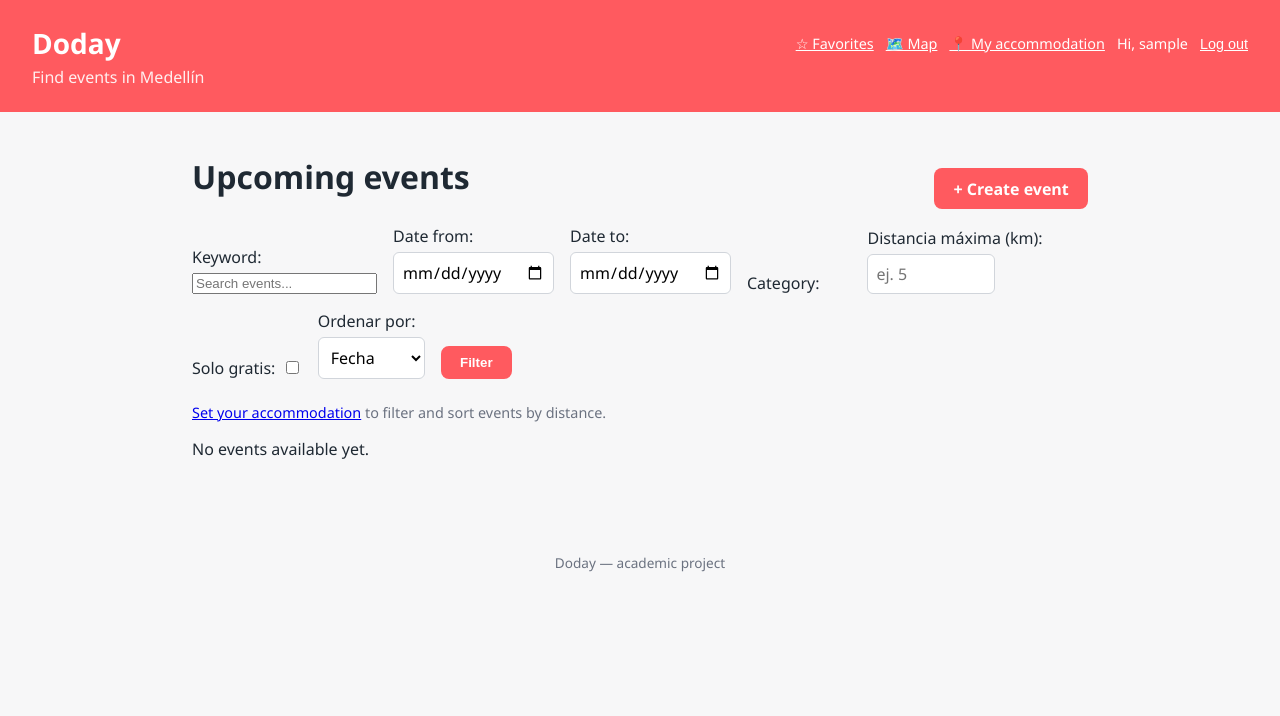
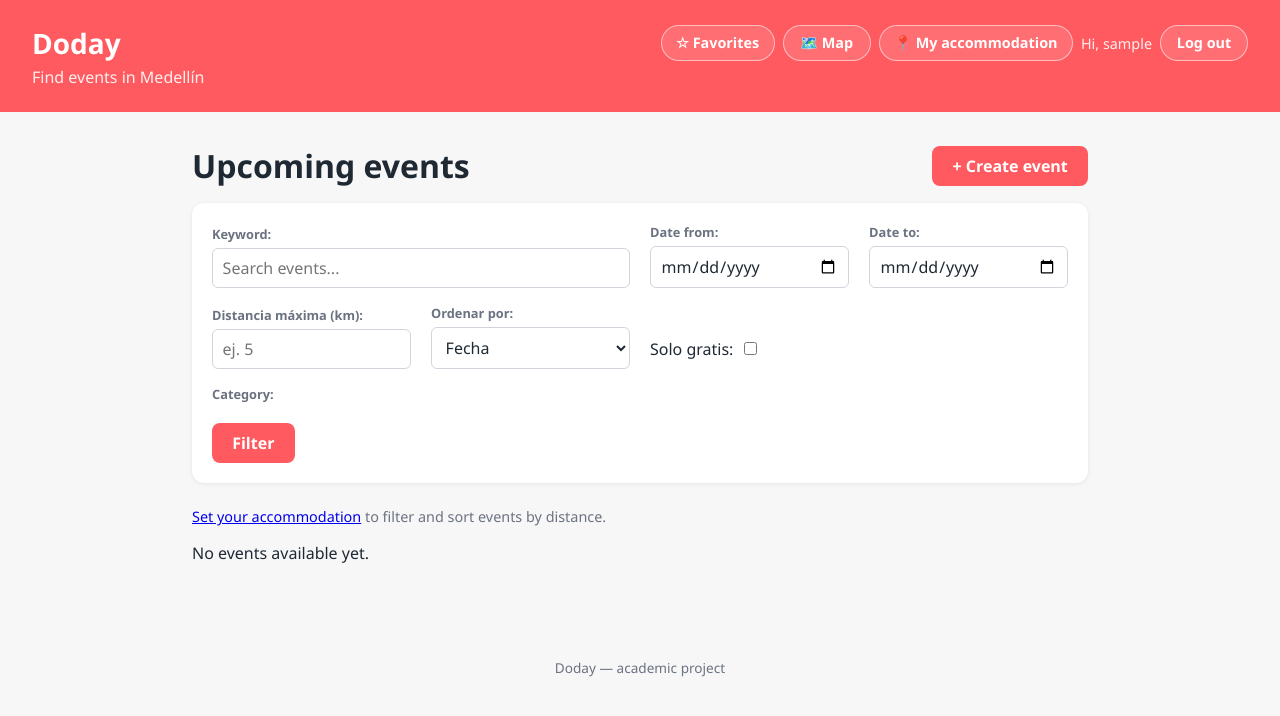
Before and after one commit to JANATAROTO/Doday-Project, a Django app: page / in a window 1280 px wide. Shown: the top 716 px of the page. Run offline with Django 5.2, Linux system fonts and the light colour scheme; the visitor is signed in with stand-in values (Sample User, id 1); data that the repository does not hold is empty.

Commit message:
REQ-29: estandarizacion de IU.

```diff
--- a/events/static/events/style.css
+++ b/events/static/events/style.css
@@ -27,6 +27,8 @@ body {
     display: flex;
     align-items: center;
     justify-content: space-between;
+    flex-wrap: wrap;
+    gap: 0.75rem;
 }
 
 .brand {
@@ -39,28 +41,53 @@ body {
 .auth-status {
     display: flex;
     align-items: center;
-    gap: 0.75rem;
+    flex-wrap: wrap;
+    justify-content: flex-end;
+    gap: 0.5rem;
     font-size: 0.9rem;
 }
 
-.auth-status a {
+/* Los accesos de la esquina superior derecha son botones de un mismo tamaño:
+   antes eran enlaces subrayados sueltos, de alto distinto según el texto y sin
+   zona de clic clara sobre el rojo de la cabecera. El saludo queda aparte
+   (.auth-greeting) porque es texto, no una acción. */
+.auth-status a,
+.link-button {
+    display: inline-flex;
+    align-items: center;
+    justify-content: center;
+    gap: 0.3rem;
+    min-height: 2.25rem;
+    /* Un ancho mínimo para que "Map" no quede mucho más corto que sus
+       vecinos; los textos largos siguen creciendo con su contenido. */
+    min-width: 5.5rem;
+    padding: 0 0.9rem;
+    border: 1px solid rgba(255, 255, 255, 0.55);
+    border-radius: 999px;
+    background: rgba(255, 255, 255, 0.12);
     color: white;
-    text-decoration: underline;
+    font: inherit;
+    font-weight: 600;
+    line-height: 1;
+    text-decoration: none;
+    white-space: nowrap;
+    cursor: pointer;
+    transition: background 0.15s ease;
+}
+
+.auth-status a:hover,
+.link-button:hover {
+    background: rgba(255, 255, 255, 0.26);
+}
+
+.auth-greeting {
+    opacity: 0.9;
+    white-space: nowrap;
 }
 
 .logout-form {
-    display: inline;
+    display: inline-flex;
     margin: 0;
-}
-
-.link-button {
-    background: none;
-    border: none;
-    color: white;
-    text-decoration: underline;
-    cursor: pointer;
-    font-size: 0.9rem;
-    padding: 0;
 }
 
 .tagline {
@@ -240,61 +267,70 @@ h1 {
     line-height: 1.6;
 }
 
+/* Un solo tamaño para todos los botones de acción: antes cada uno traía su
+   propio padding, tipografía y margen, así que una fila de botones ("Filter" +
+   "Clear", o las acciones del detalle) salía escalonada. Solo el color cambia
+   de un botón a otro. */
+.edit-link,
+.delete-link,
+.delete-button,
+.share-button,
+.filter-form button,
+.filter-form .filter-clear {
+    display: inline-flex;
+    align-items: center;
+    justify-content: center;
+    gap: 0.35rem;
+    min-height: 2.5rem;
+    margin: 0;
+    padding: 0 1.2rem;
+    border: 1px solid transparent;
+    border-radius: 8px;
+    font: inherit;
+    font-weight: 600;
+    line-height: 1;
+    text-align: center;
+    text-decoration: none;
+    white-space: nowrap;
+    cursor: pointer;
+}
+
 .edit-link {
-    display: inline-block;
-    margin-top: 1.5rem;
     background: var(--primary);
     color: white;
-    text-decoration: none;
-    font-weight: 600;
-    padding: 0.6rem 1.2rem;
-    border-radius: 8px;
 }
 
+/* El margen superior que antes traía cada botón vive aquí, para que quitarlo
+   de los botones no junte la fila con el precio. */
 .event-actions {
     display: flex;
+    flex-wrap: wrap;
+    align-items: center;
     gap: 0.75rem;
+    margin-top: 1.5rem;
+}
+
+.event-actions .favorite-form {
+    margin: 0;
 }
 
 .delete-link {
-    display: inline-block;
-    margin-top: 1.5rem;
     background: transparent;
     color: #b91c1c;
-    text-decoration: none;
-    font-weight: 600;
-    padding: 0.6rem 1.2rem;
-    border-radius: 8px;
-    border: 1px solid #b91c1c;
+    border-color: #b91c1c;
 }
 
 .delete-button {
     background: #b91c1c;
     color: white;
-    border: none;
-    padding: 0.6rem 1.4rem;
-    border-radius: 8px;
-    font-weight: 600;
-    cursor: pointer;
 }
 
-.favorite-button {
-    border: none;
-    cursor: pointer;
-    font: inherit;
-}
+/* .favorite-button siempre acompaña a .edit-link o .delete-link, así que el
+   tamaño ya se lo dan ellos. */
 
 .share-button {
-    display: inline-block;
-    margin-top: 1.5rem;
     background: #2563eb;
     color: white;
-    border: none;
-    font: inherit;
-    font-weight: 600;
-    padding: 0.35rem 1.2rem;
-    border-radius: 8px;
-    cursor: pointer;
 }
 
 .event-card-link {
@@ -318,12 +354,19 @@ h1 {
     margin: 0;
 }
 
+/* Las opciones de búsqueda (palabra clave, fechas, distancia y orden) se
+   presentan como un panel con rejilla: se leen como un solo bloque de filtros
+   y los controles quedan alineados en columnas en vez de escalonados. */
 .filter-form {
-    display: flex;
-    align-items: flex-end;
-    flex-wrap: wrap;
-    gap: 1rem;
+    display: grid;
+    grid-template-columns: repeat(auto-fit, minmax(10.5rem, 1fr));
+    align-items: end;
+    gap: 1rem 1.25rem;
     margin: 1rem 0 1.5rem;
+    padding: 1.25rem;
+    background: var(--card-bg);
+    border-radius: 12px;
+    box-shadow: 0 1px 4px rgba(0, 0, 0, 0.08);
 }
 
 .filter-form p {
@@ -333,17 +376,104 @@ h1 {
     margin: 0;
 }
 
-.filter-form input[type="date"] {
-    padding: 0.5rem;
+.filter-form label {
+    font-size: 0.8rem;
+    font-weight: 600;
+    color: var(--muted);
+}
+
+/* Mismo alto, borde y tipografía para todos los campos, sean texto, fecha,
+   número o selector; antes la palabra clave salía sin estilo y más baja. */
+.filter-form input[type="text"],
+.filter-form input[type="date"],
+.filter-form input[type="number"],
+.filter-form select {
+    width: 100%;
+    min-height: 2.5rem;
+    padding: 0.5rem 0.6rem;
     border: 1px solid #d1d5db;
     border-radius: 6px;
+    background: white;
     font-family: inherit;
     font-size: 1rem;
+    color: inherit;
+}
+
+/* Posición de cada control en la rejilla. Va en CSS porque la plantilla pinta
+   el formulario con {{ form.as_p }} y el orden de los campos lo fija
+   search.forms.EventFilterForm. */
+.filter-form p:has(> #id_q) {
+    grid-column: span 2;
+    order: 1;
+}
+
+.filter-form p:has(> #id_date_from) {
+    order: 2;
+}
+
+.filter-form p:has(> #id_date_to) {
+    order: 3;
+}
+
+.filter-form p:has(> #id_radius_km) {
+    order: 4;
+}
+
+.filter-form p:has(> #id_sort) {
+    order: 5;
+}
+
+.filter-form p:has(> #id_free_only) {
+    order: 6;
+}
+
+/* Las categorías son una fila entera: son tantas casillas que en una sola
+   columna se apilarían y estirarían el resto de la rejilla.
+
+   Ojo: aquí hay dos elementos, no uno. {{ form.as_p }} envuelve el campo en un
+   <p>, pero el widget de categorías es un <div> y un <div> cierra el <p> en el
+   parser de HTML, así que la etiqueta y las casillas acaban siendo hermanas
+   sueltas de la rejilla, más un <p> vacío al final. De ahí el selector por
+   hermano adyacente y el margen negativo, que devuelve la etiqueta junto a sus
+   casillas con la misma separación que en los demás campos. */
+.filter-form p:has(+ #id_category) {
+    grid-column: 1 / -1;
+    order: 7;
+    margin-bottom: -0.7rem;
+}
+
+.filter-form #id_category {
+    grid-column: 1 / -1;
+    order: 8;
+}
+
+/* El <p> huérfano que deja el cierre del widget de categorías. */
+.filter-form p:empty {
+    display: none;
+}
+
+/* Los botones cierran el panel, juntos y del mismo tamaño. */
+.filter-form .filter-actions {
+    display: flex;
+    flex-wrap: wrap;
+    gap: 0.75rem;
+    grid-column: 1 / -1;
+    order: 9;
+}
+
+/* Los errores de formulario (p. ej. fechas invertidas) encabezan el panel. */
+.filter-form > ul.errorlist {
+    grid-column: 1 / -1;
+    order: 0;
 }
 
 @media (max-width: 760px) {
     .events-layout {
         grid-template-columns: 1fr;
+    }
+
+    .filter-form p:has(> #id_q) {
+        grid-column: auto;
     }
 
     .map-panel {
@@ -369,17 +499,6 @@ h1 {
     width: auto;
 }
 
-/* REQ-08: the radius input is a filter of its own, not a sub-option of the
-   free-admission checkbox it sits next to. */
-.filter-form input[type="number"] {
-    padding: 0.5rem;
-    border: 1px solid #d1d5db;
-    border-radius: 6px;
-    font-family: inherit;
-    font-size: 1rem;
-    width: 8rem;
-}
-
 .filter-form .helptext {
     font-size: 0.8rem;
     font-weight: normal;
@@ -387,33 +506,32 @@ h1 {
     max-width: 14rem;
 }
 
-/* REQ-14: the order selector, styled like the other filter inputs so it does
-   not read as a different kind of control. */
-.filter-form select {
-    padding: 0.5rem;
-    border: 1px solid #d1d5db;
-    border-radius: 6px;
-    font-family: inherit;
-    font-size: 1rem;
-    background: white;
-}
-
 /* Keep the free-admission checkbox on one line with its own label, so it
-   cannot be mistaken for a sub-option of the filter beside it. */
+   cannot be mistaken for a sub-option of the filter beside it. El min-height
+   la baja hasta la línea de los campos de su fila, que son más altos. */
 .filter-form p:has(> #id_free_only) {
     flex-direction: row;
     align-items: center;
     gap: 0.4rem;
+    min-height: 2.5rem;
+}
+
+.filter-form p:has(> #id_free_only) label {
+    font-size: 1rem;
+    font-weight: normal;
+    color: inherit;
 }
 
 .filter-form button {
     background: var(--primary);
     color: white;
-    border: none;
-    padding: 0.55rem 1.2rem;
-    border-radius: 8px;
-    font-weight: 600;
-    cursor: pointer;
+}
+
+/* "Clear" es la acción secundaria: mismo tamaño, color más discreto. */
+.filter-form .filter-clear {
+    background: white;
+    color: var(--dark);
+    border-color: #d1d5db;
 }
 
 .filter-form ul.errorlist {
--- a/events/templates/events/base.html
+++ b/events/templates/events/base.html
@@ -18,7 +18,7 @@
                 {% if user.is_authenticated %}
                     {# REQ-01: the only way to review or change a saved accommodation. #}
                     <a href="{% url 'navigation:accommodation_edit' %}">📍 My accommodation</a>
-                    <span>Hi, {{ user.username }}</span>
+                    <span class="auth-greeting">Hi, {{ user.username }}</span>
                     <form method="post" action="{% url 'logout' %}" class="logout-form">
                         {% csrf_token %}
                         <button type="submit" class="link-button">Log out</button>
--- a/events/templates/events/event_list.html
+++ b/events/templates/events/event_list.html
@@ -12,8 +12,10 @@
 
 <form method="get" class="filter-form">
     {{ filter_form.as_p }}
-    <button type="submit">Filter</button>
-    {% if filter_form.data %}<a href="{% url 'events:event_list' %}">Clear</a>{% endif %}
+    <div class="filter-actions">
+        <button type="submit">Filter</button>
+        {% if filter_form.data %}<a class="filter-clear" href="{% url 'events:event_list' %}">Clear</a>{% endif %}
+    </div>
 </form>
 
 {% comment %}
--- a/navigation/templates/navigation/map.html
+++ b/navigation/templates/navigation/map.html
@@ -11,8 +11,10 @@
 
 <form method="get" class="filter-form">
     {{ filter_form.as_p }}
-    <button type="submit">Filter</button>
-    {% if filter_form.data %}<a href="{% url 'navigation:event_map' %}">Clear</a>{% endif %}
+    <div class="filter-actions">
+        <button type="submit">Filter</button>
+        {% if filter_form.data %}<a class="filter-clear" href="{% url 'navigation:event_map' %}">Clear</a>{% endif %}
+    </div>
 </form>
 
 {% comment %}
```
